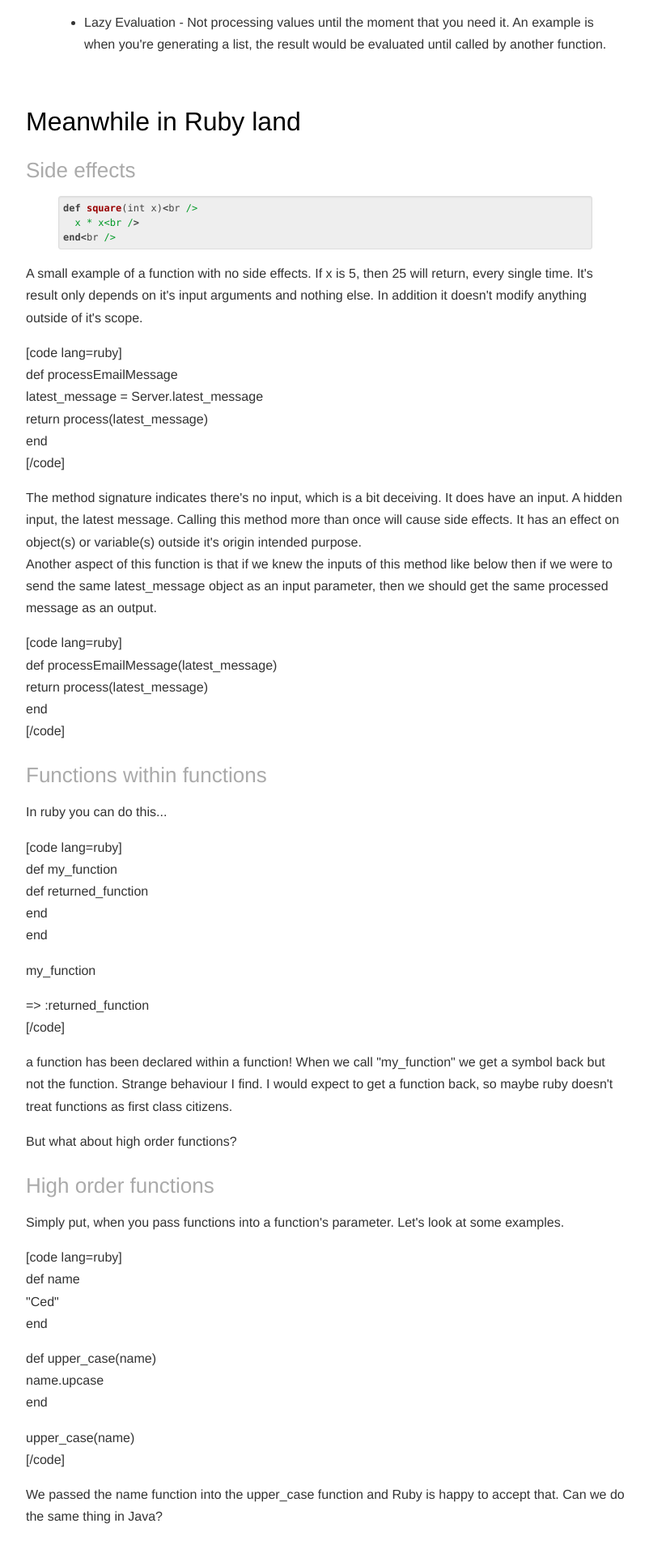
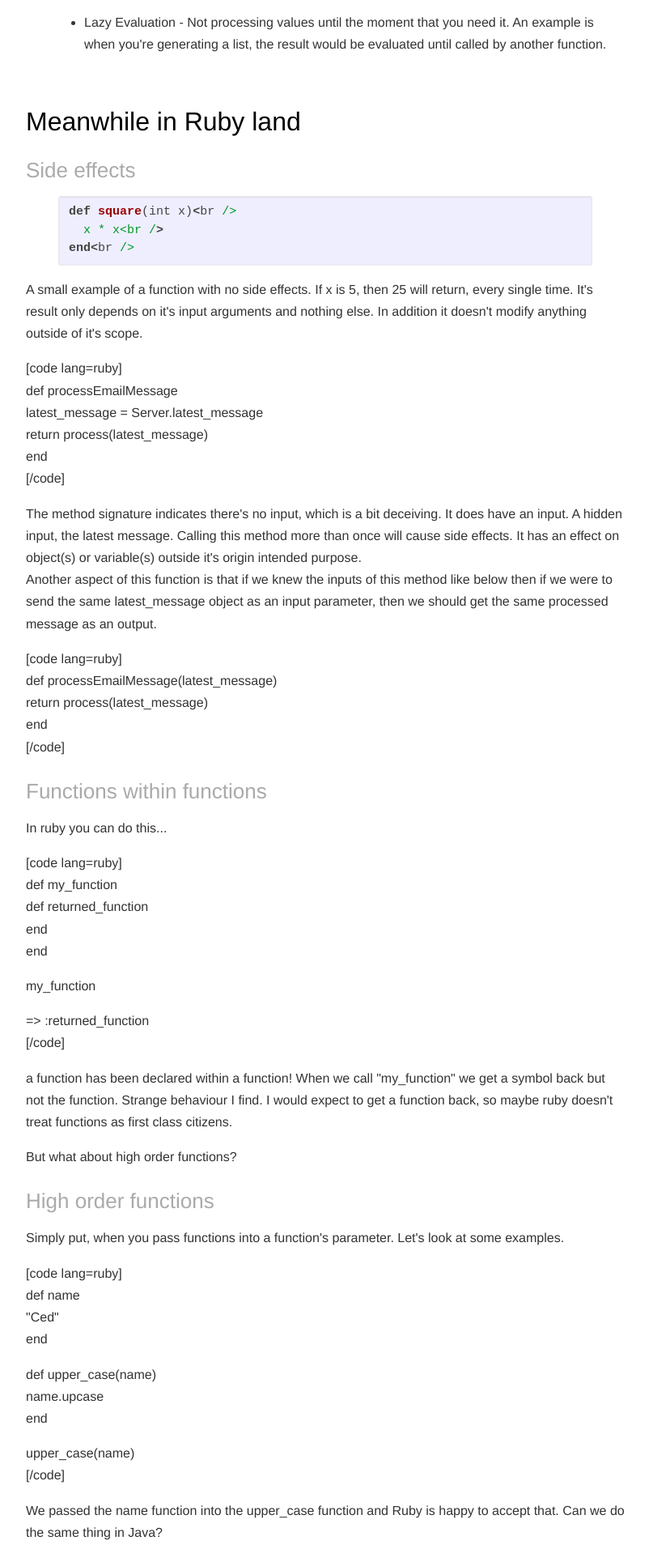
Before and after one commit to cnak/cnak.github.io, a Jekyll site: the page built from _posts/2016-06-16-programming-in-a-functional-way-series.html, in a window 1280 px wide. Shown: the part 1697-3610 px from the top of the page at 81% size, without its empty margins (238-1040 px from the left). Built offline with Jekyll 4.4.1, drawn with Linux system fonts in a browser that asks for light colours.

Commit message:
updated code syntax highlighting

```diff
--- a/_sass/_base.scss
+++ b/_sass/_base.scss
@@ -37,10 +37,7 @@
 optgroup {
     margin-top: .5em;
 }
-pre,
-code {
-    font: 12px Monaco, "Courier New", "DejaVu Sans Mono", "Bitstream Vera Sans Mono", monospace;
-}
+
 pre {
     margin: 1em 0;
     font-size: 12px;
@@ -55,19 +52,7 @@
     -moz-border-radius: 3px;
     border-radius: 3px;
 }
-pre code {
-    padding: 0;
-    font-size: 12px;
-    background-color: #eee;
-    border: none;
-}
-code {
-    font-size: 12px;
-    background-color: #f8f8ff;
-    color: #444;
-    padding: 0 .2em;
-    border: 1px solid #dedede;
-}
+
 img {
     border: 0;
     max-width: 100%;
@@ -82,7 +67,6 @@
 a:hover {
     text-decoration: underline;
 }
-a code,
 a:link code,
 a:visited code {
     color: #4183c4;
@@ -175,6 +159,31 @@
 
 
 /**
+ * Code formatting
+ */
+pre,
+code {
+    font-size: 15px;
+    border: 1px solid $grey-color-light;
+    border-radius: 3px;
+    background-color: #eef;
+}
+
+code {
+    padding: 1px 5px;
+}
+
+pre {
+    padding: 8px 12px;
+    overflow-x: auto;
+
+    > code {
+        border: 0;
+        padding-right: 0;
+        padding-left: 0;
+    }
+}
+/**
  * Wrapper
  */
 .wrapper {
```
